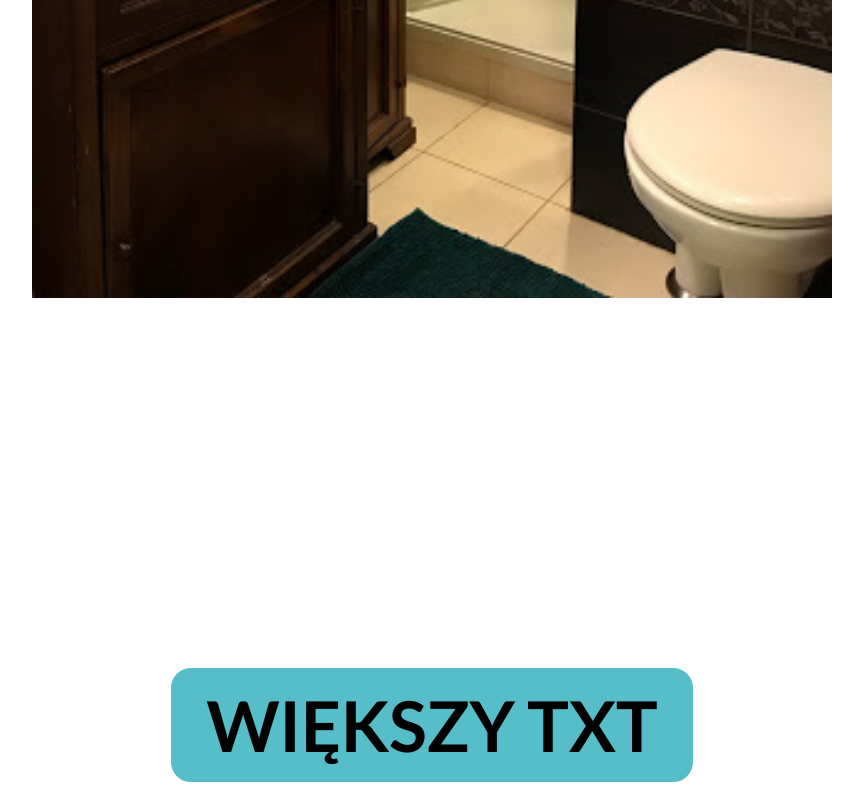
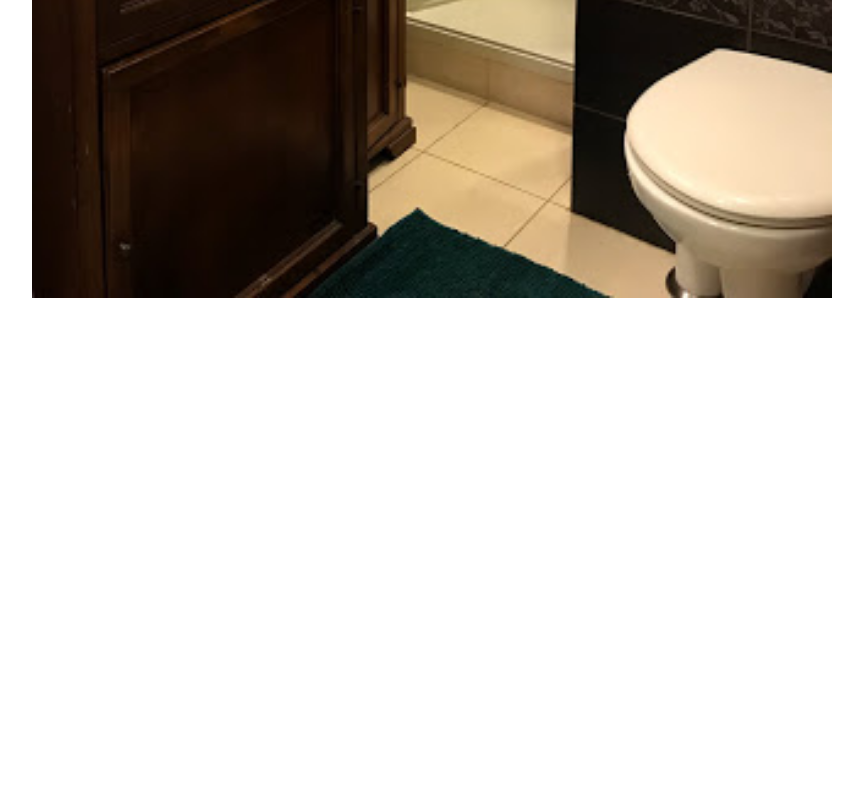
Before and after one commit to Blukotek/pracownia, a plain HTML site: page index.html in a window 1280 px wide. Shown: the part 10139-10939 px from the top of the page, without its empty margins (208-1071 px from the left). After the commit the page ends 10805 px from the top, so only its background shows below. Drawn offline with Linux system fonts and the light colour scheme.

Commit message:
Update index.html

```diff
--- a/index.html
+++ b/index.html
@@ -167,7 +167,7 @@ W przypadku odwołania w czasie krótszym niż 24 godziny, rezerwujący jest obc
 <br>
 <br>
 <br>
-<a  class="guzik" href="wiekszytxt.html">WIĘKSZY TXT</a>
+<!-- <a  class="guzik" href="wiekszytxt.html">WIĘKSZY TXT</a> --->
 
 
 
```
